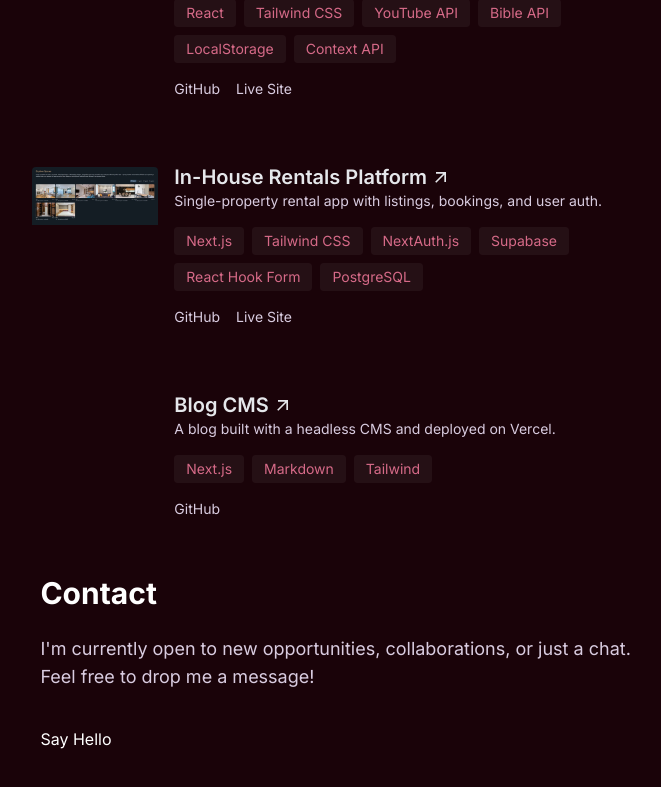
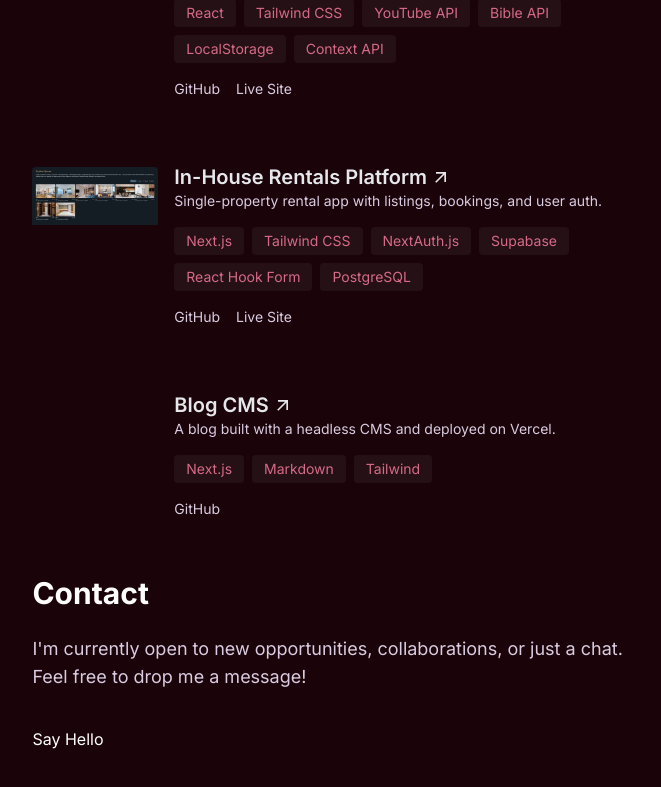
Before and after one commit to Hwezah/Portfolio, a Next.js app: page / in a window 1280 px wide. Shown: the part 697-1484 px from the top of the page, without its empty margins (570-1231 px from the left). Built offline with nearby package versions, Linux system fonts and the light colour scheme.

Commit message:
Fixed Padding inconsistences

```diff
--- a/app/components/Contact.tsx
+++ b/app/components/Contact.tsx
@@ -2,7 +2,7 @@
 
 export default function Contact() {
   return (
-    <section id="contact" className="px-8">
+    <section id="contact" className="md:px-6">
       <h2 className="text-3xl font-bold mb-6 mt-8 text-white">Contact</h2>
       <p className="text-lg mb-6">
         I&apos;m currently open to new opportunities, collaborations, or just a
--- a/app/components/Projects.tsx
+++ b/app/components/Projects.tsx
@@ -76,7 +76,7 @@ const cardVariants = {
 export default function Projects() {
   return (
     <section id="projects" className="mt-[4rem]">
-      <h2 className="text-3xl text-white font-bold mb-6 pl-6">Projects</h2>
+      <h2 className="text-3xl text-white font-bold mb-6 md:pl-6">Projects</h2>
 
       <div className="">
         {projects.map((project, i) => (
```
